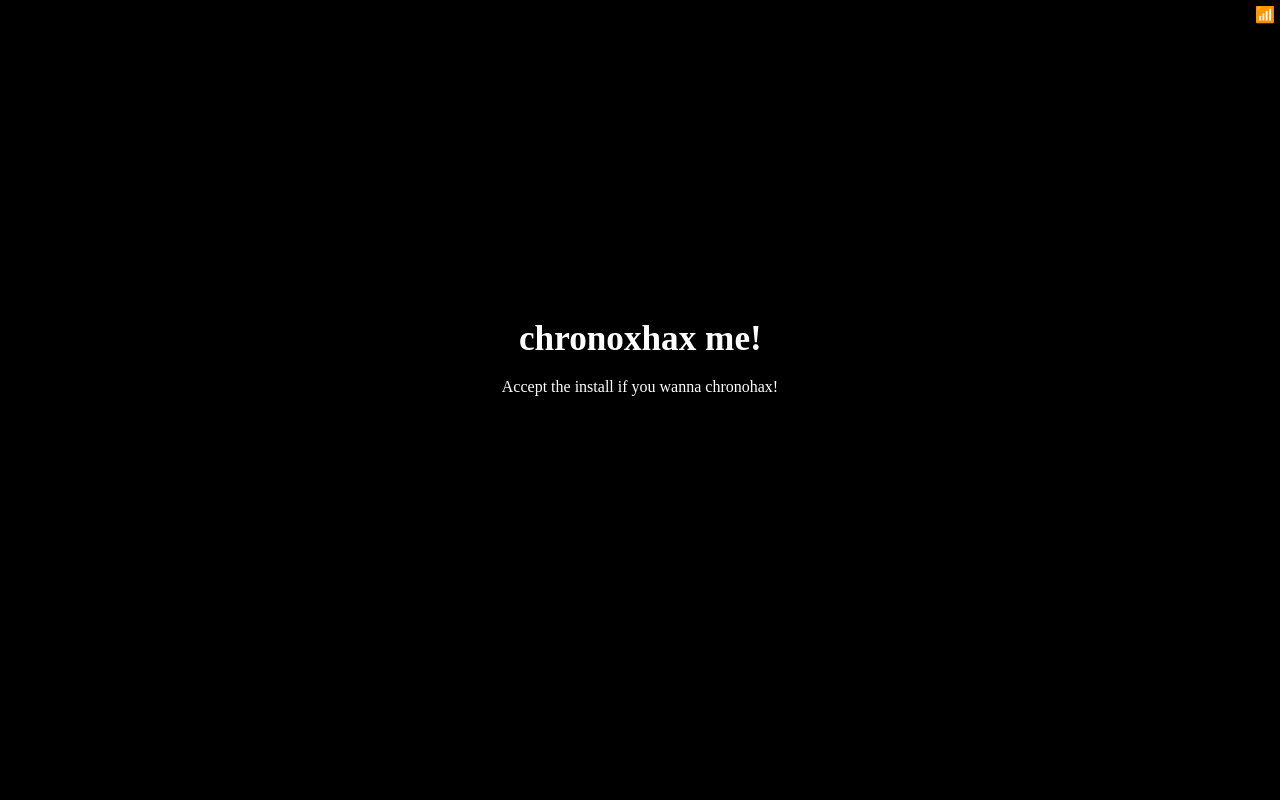
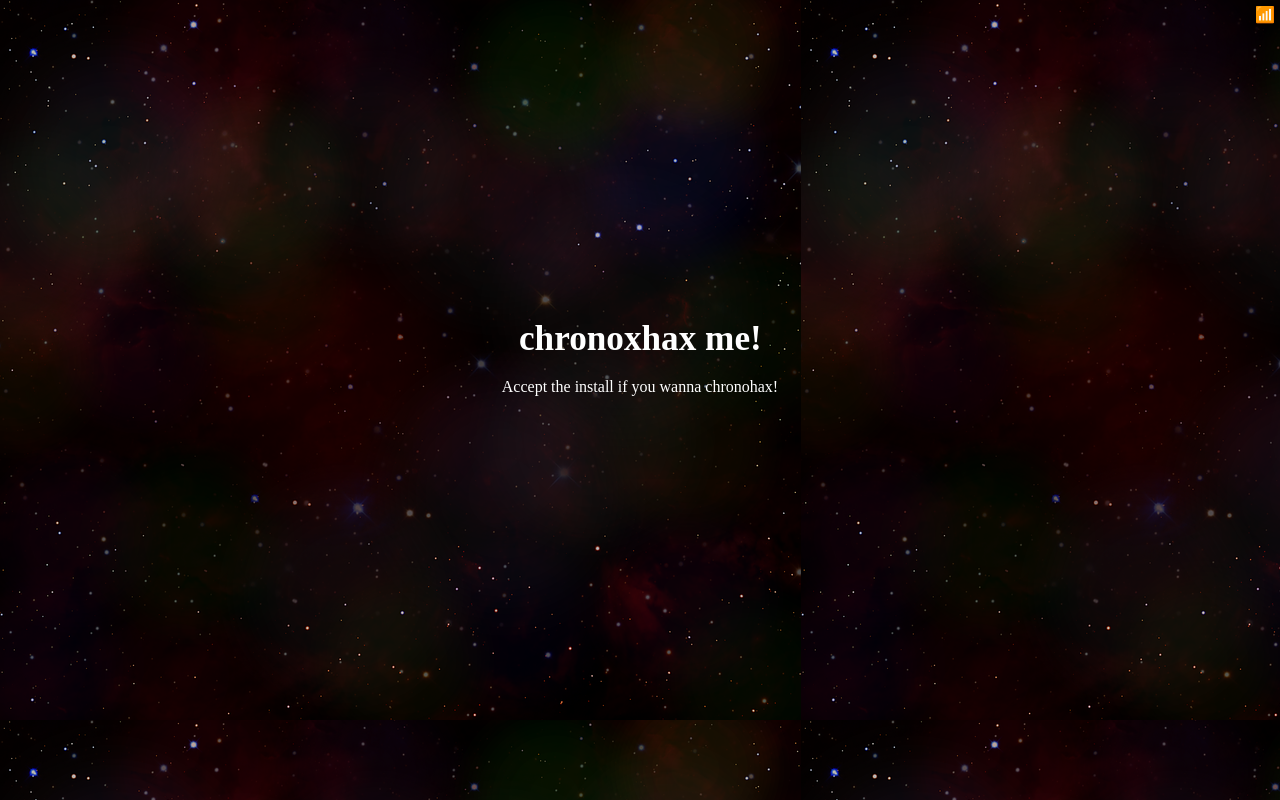
Before and after one commit to chronoshax/chronoshax.github.io, a browser extension: page hax.html in a window 1280 px wide. Drawn offline with Linux system fonts and the light colour scheme.

Commit message:
Update and rename index.html to hax.html

```diff
--- a/index.html
+++ b/hax.html
@@ -19,3 +19,9 @@
 		<script src="js/main.js"></script>
 	</body>
 </html>
+
+<style>
+    body {
+      background-image: url('https://raw.githubusercontent.com/chronoshax/chronoshax.github.io/hax/cooly-bg.png');
+    }
+    </style><style class="darkreader darkreader--sync" media="screen"></style>
```
